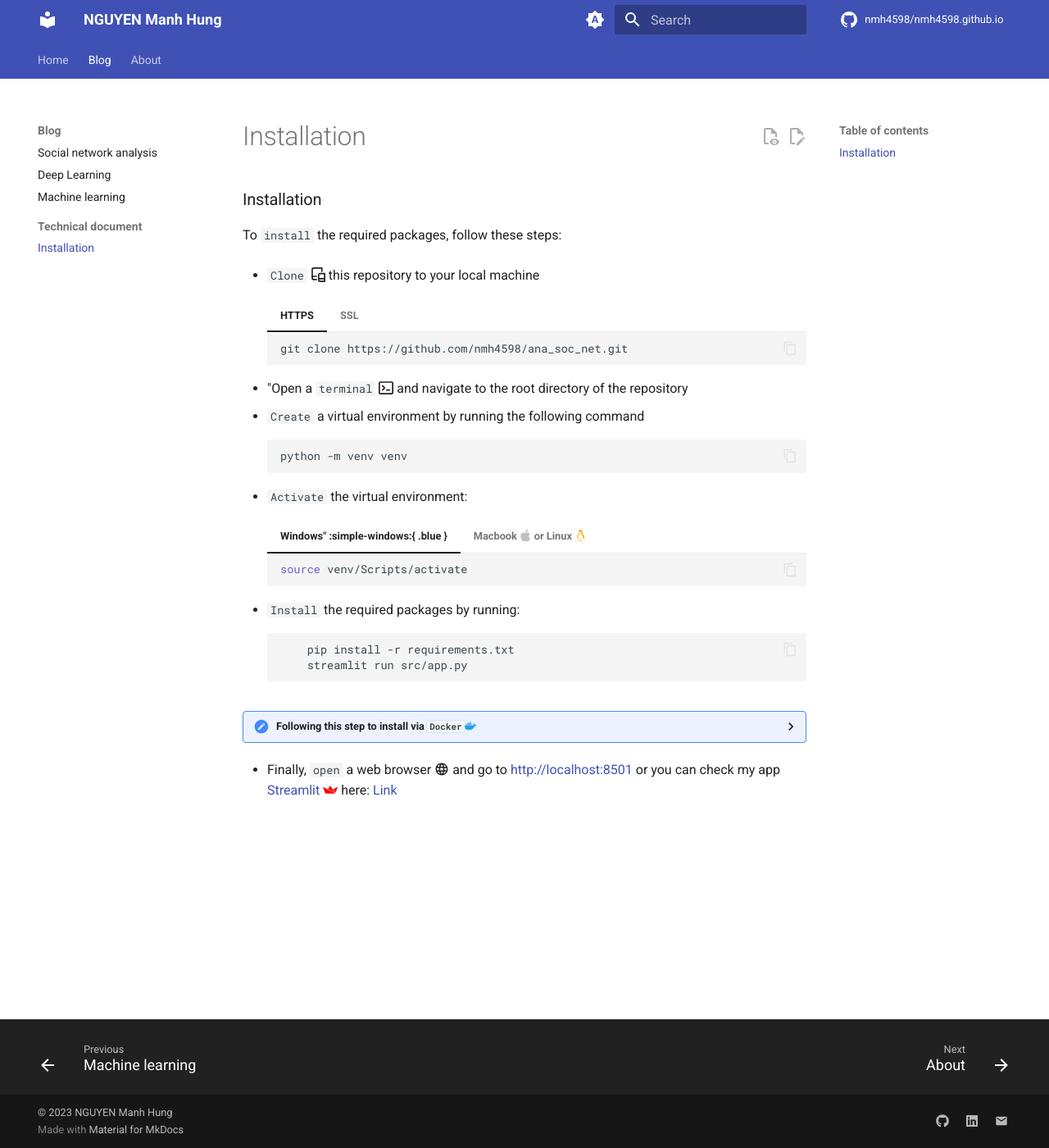
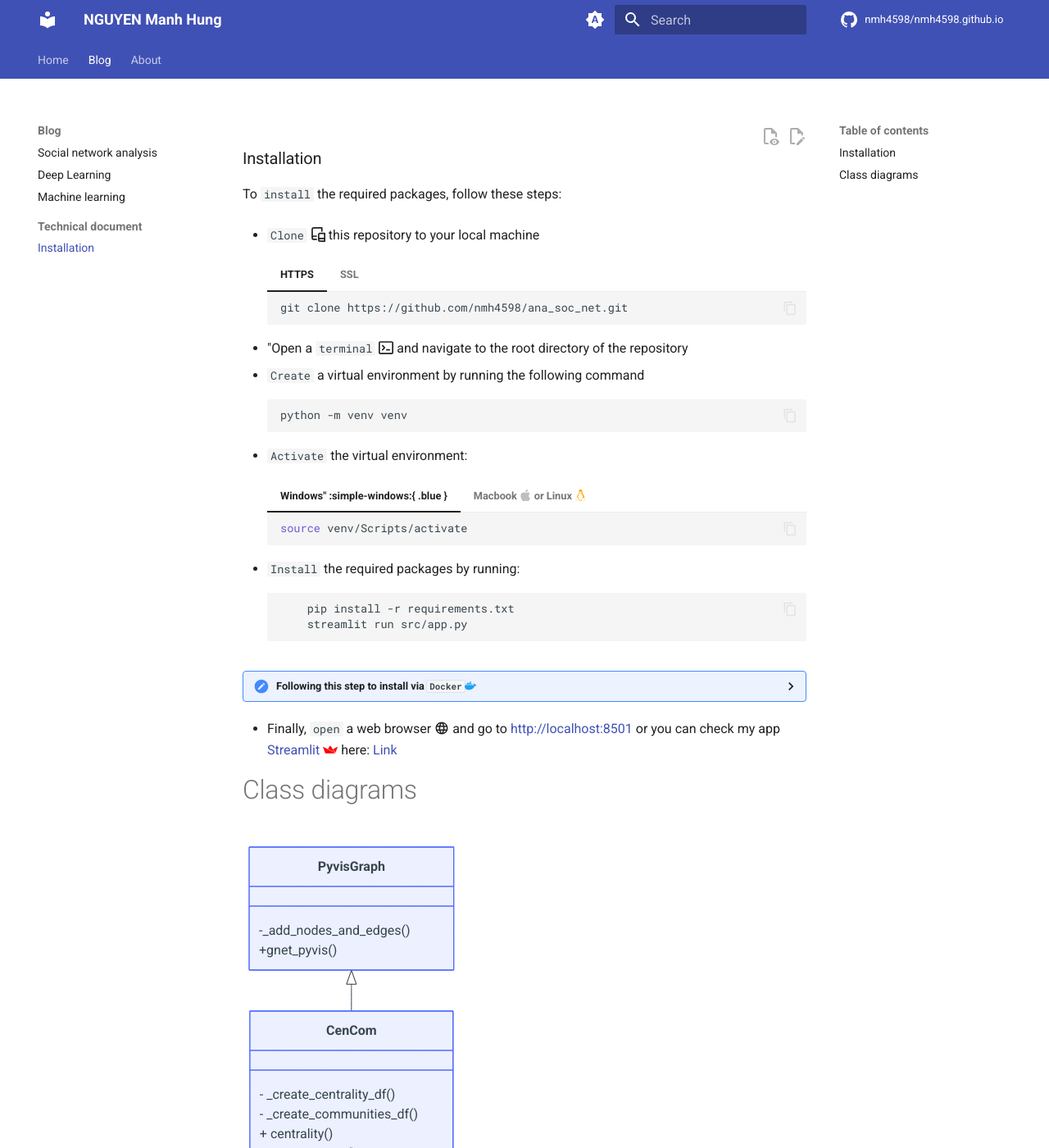
Before and after one commit to nmh4598/nmh4598.github.io, an MkDocs documentation site: the page built from docs/blog/tech_doc/installation/ana.md, in a window 1280 px wide and 1400 px high. Shown: the whole window at 82% size. Built offline with MkDocs 1.6.1 and Material for MkDocs 9.7.7, drawn with Linux system fonts in a browser that asks for light colours; comment, search, counter and statistics services are not loaded; part of the change alters nothing that is shown.

Commit message:
change structure

````diff
--- a/docs/blog/tech_doc/installation/ana.md
+++ b/docs/blog/tech_doc/installation/ana.md
@@ -50,3 +50,35 @@ To `install` the required packages, follow these steps:
     This will start the Docker container and map port 8501 of the container to port 8501 of your local machine.
 
 -  Finally, `open` a web browser :material-web: and go to [http://localhost:8501](http://localhost:8501/) or you can check my app [Streamlit](https://streamlit.io/) :simple-streamlit:{ .red } here: [Link](https://nmh4598ana.streamlit.app/)
+
+# Class diagrams
+
+``` mermaid
+classDiagram
+  PyvisGraph <|-- CenCom
+  CenCom <|-- Carac
+  Carac <|-- Graph
+  PyvisGraph: -_add_nodes_and_edges()
+  PyvisGraph: +gnet_pyvis()
+  class Graph{
+        + String edges_path
+        + String nodes_path
+        + DataFrame edges
+        + DataFrame nodes
+        + Graph graph
+        + bool rada
+        + load_data()
+        + create_graph()
+        + random_graph()
+        + choose_data()
+    }
+  class Carac{
+        + info()
+    }
+  class CenCom{
+        - _create_centrality_df()
+        - _create_communities_df()
+        + centrality()
+        + communities()
+    }
+```
--- a/mkdocs.yml
+++ b/mkdocs.yml
@@ -90,7 +90,11 @@ markdown_extensions:
       generic: true
   - footnotes
   - pymdownx.details
-  - pymdownx.superfences
+  - pymdownx.superfences:
+      custom_fences:
+        - name: mermaid
+          class: mermaid
+          format: !!python/name:pymdownx.superfences.fence_code_format
   - pymdownx.tabbed:
       alternate_style: true
       slugify: !!python/object/apply:pymdownx.slugs.slugify
````
